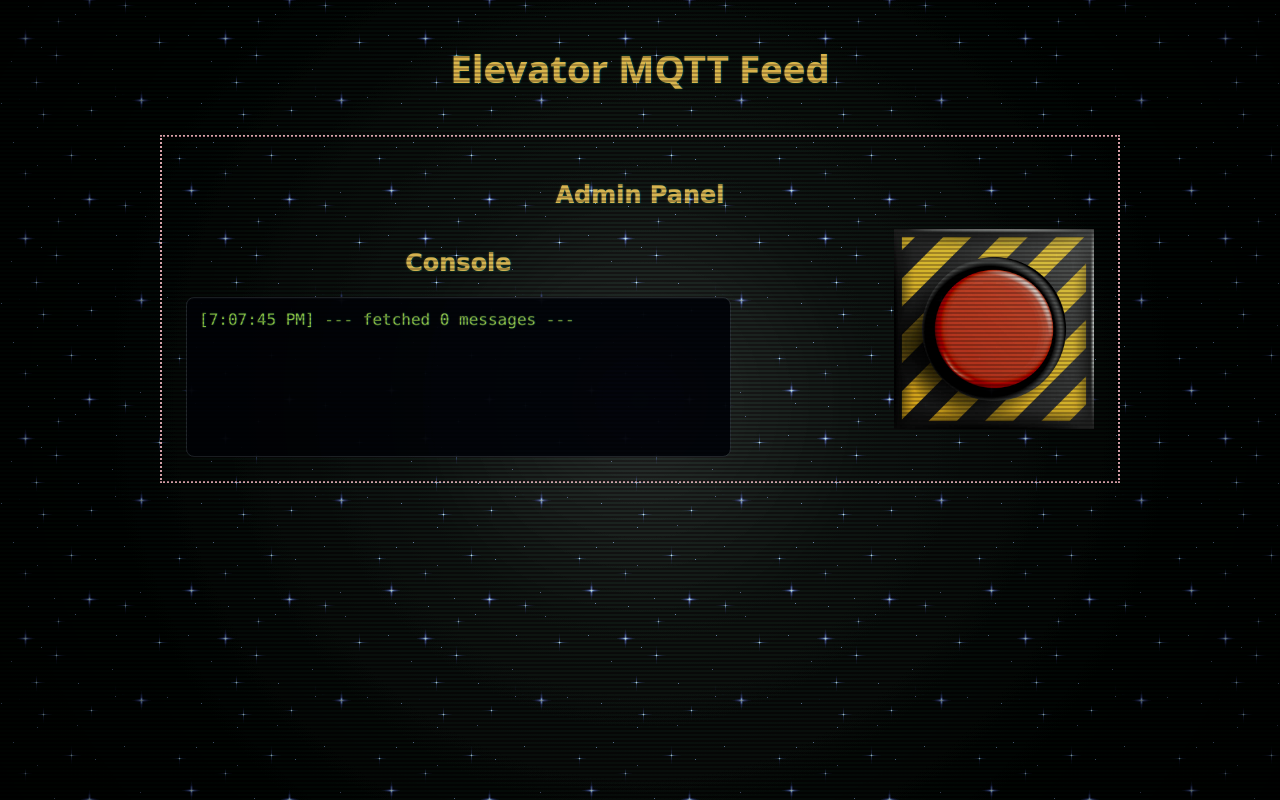
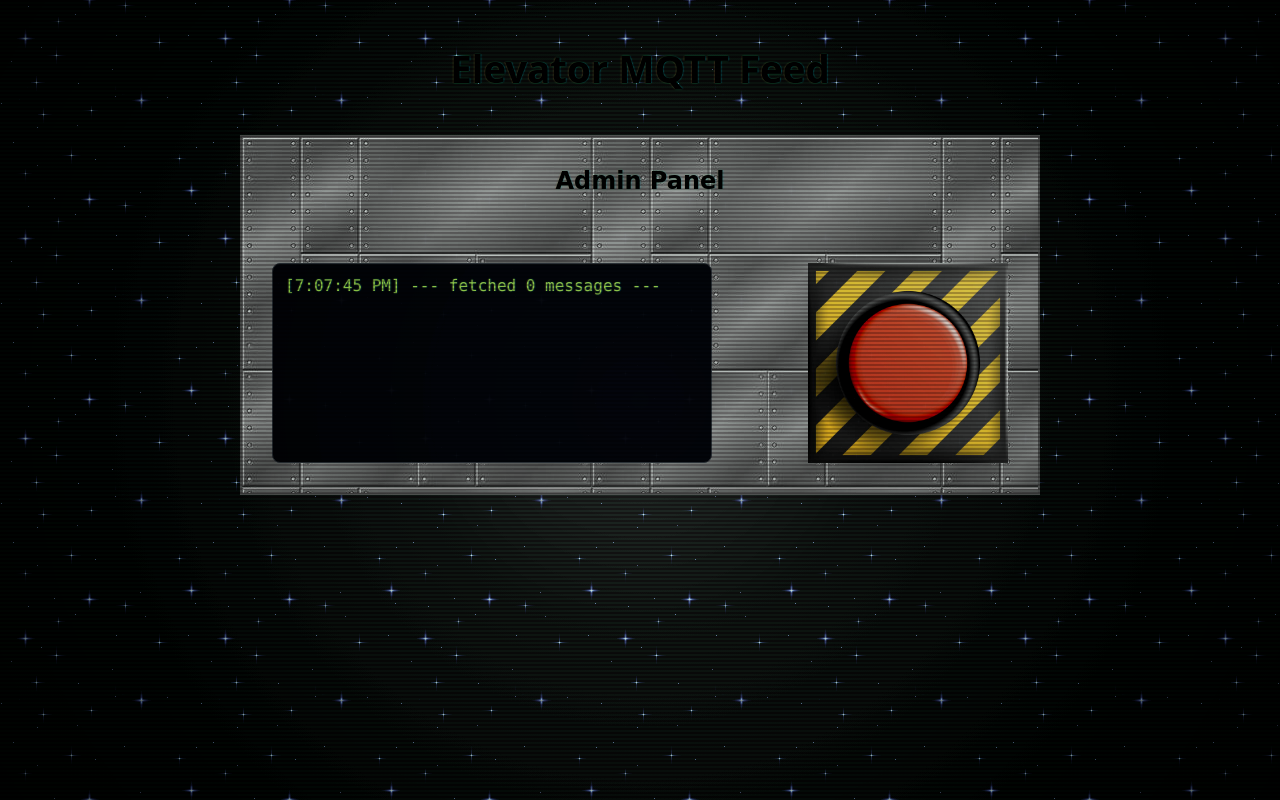
Before and after one commit to justyna-przy/AggregatorBackend, a Flask app: page / in a window 1280 px wide. Run offline with Flask 3, Linux system fonts and the light colour scheme; data that the repository does not hold is empty; some web fonts are replaced.

Commit message:
Made frontend more ugly

```diff
--- a/static/styles.css
+++ b/static/styles.css
@@ -4,7 +4,6 @@ body {
   font-family: "Comic Sans MS", "Comic Sans", cursive, sans-serif;
   background-image: url("assets/starsglow1.gif");
   background-blend-mode: overlay;
-  color: rgb(254, 206, 93);
   min-height: 100vh;
   position: relative;
   overflow-x: hidden;
@@ -35,23 +34,34 @@ header {
 }
 
 main {
-  padding: 24px;
+  padding: 30px;
   max-width: 960px;
   margin: 0 auto;
   display: flex;
+  justify-content: space-between;
   align-items: center;
-  justify-content: center;
   flex-direction: column;
-  border: 2px dotted pink;
-  width: 80%;
+  border: 2px solid rgb(92, 92, 92);
+  width: 800px;
+  height: 360px;
+  background-image: url("assets/metal_panel.jpg");
+  background-size: repeat;
+  background-blend-mode: overlay;
+}
 
+main h2{
+  margin: 0;
+  padding: 0;
+  color: rgb(0, 0, 0);
 }
 
 section {
   display: flex;
   justify-content: space-between;
+  align-items: center;
   flex-direction: row;
   width: 100%;
+
 }
 
 
@@ -85,19 +95,14 @@ section {
 }
 
 
-.console-container {
-  width: 60%;
-  text-align: center;
-}
-
-
 .console {
   background: #05070c;
   border: 1px solid #30363d;
   text-align: left;
   border-radius: 8px;
   padding: 12px;
-  height: 160px;
+  height: 200px;
+  width: 440px;
   font-family: "Consolas", "Fira Code", monospace;
   color: #a5dd52;
   box-shadow: inset 0 1px 0 rgba(255,255,255,0.03);
--- a/templates/index.html
+++ b/templates/index.html
@@ -20,10 +20,7 @@
     <main>
       <h2>Admin Panel</h2>
       <section>
-        <div class="console-container">
-          <h2>Console</h2>
-          <div class="console" id="console"></div>
-        </div>
+        <div class="console" id="console"></div>
 
         <audio id="elevator-audio" loop>
           <source src="/static/assets/elavator_music.mp3" type="audio/mpeg" />
@@ -45,8 +42,7 @@
       function startAudio() {
         if (!audioEl) return;
         audioEl.volume = 0.4;
-        audioEl.play().catch(() => {
-        });
+        audioEl.play().catch(() => {});
       }
 
       function appendLine(msg) {
@@ -81,7 +77,9 @@
           body: JSON.stringify({ payload: "emergency_stop" }),
         })
           .then((res) => res.json())
-          .then((data) => appendLine(`Command status: ${data.status} (${data.topic})`))
+          .then((data) =>
+            appendLine(`Command status: ${data.status} (${data.topic})`)
+          )
           .catch((err) => appendLine(`Command error: ${err.message}`));
       });
 
```
Also changed, not shown: static/assets/metal_panel.jpg (added).
